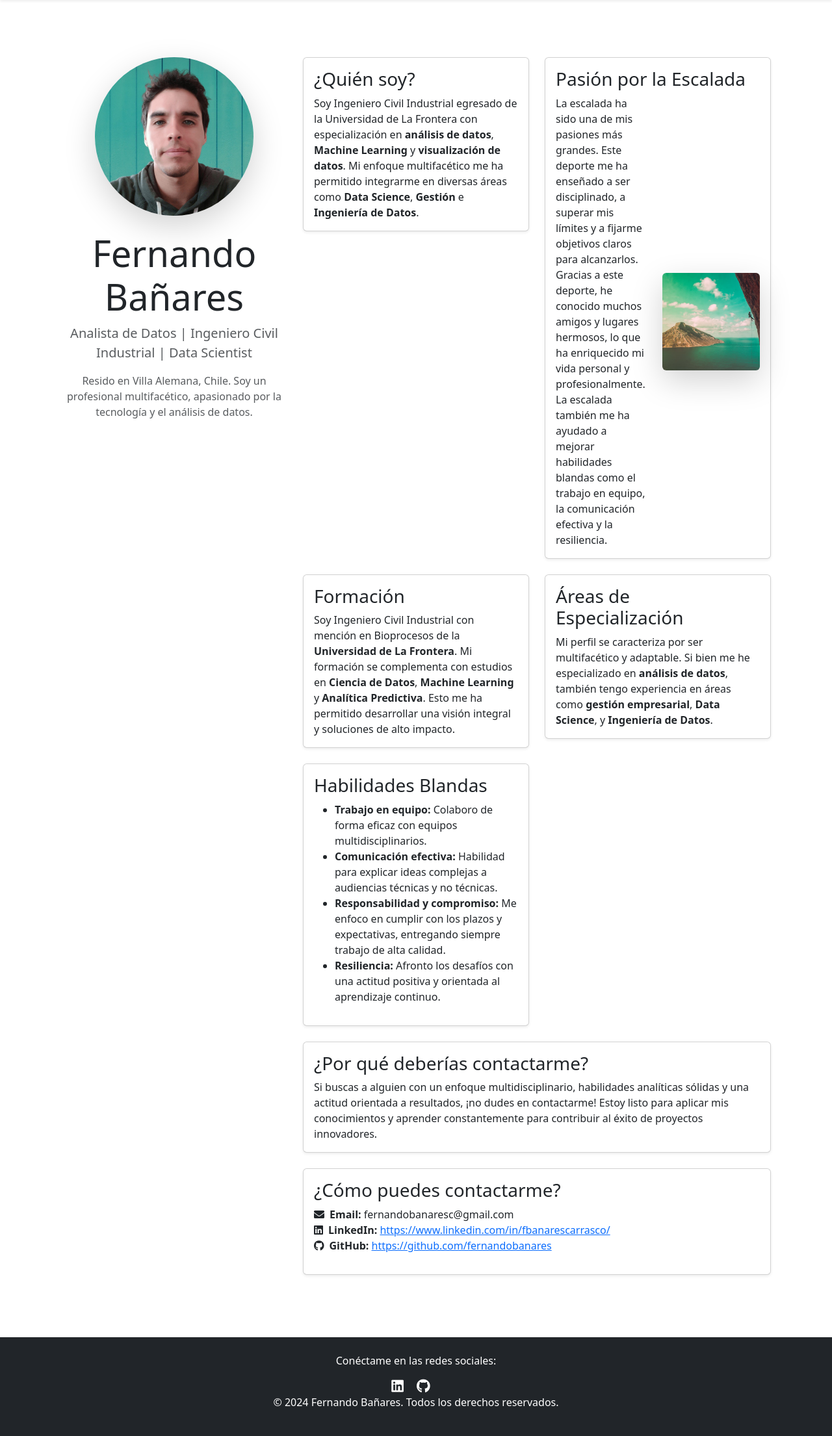
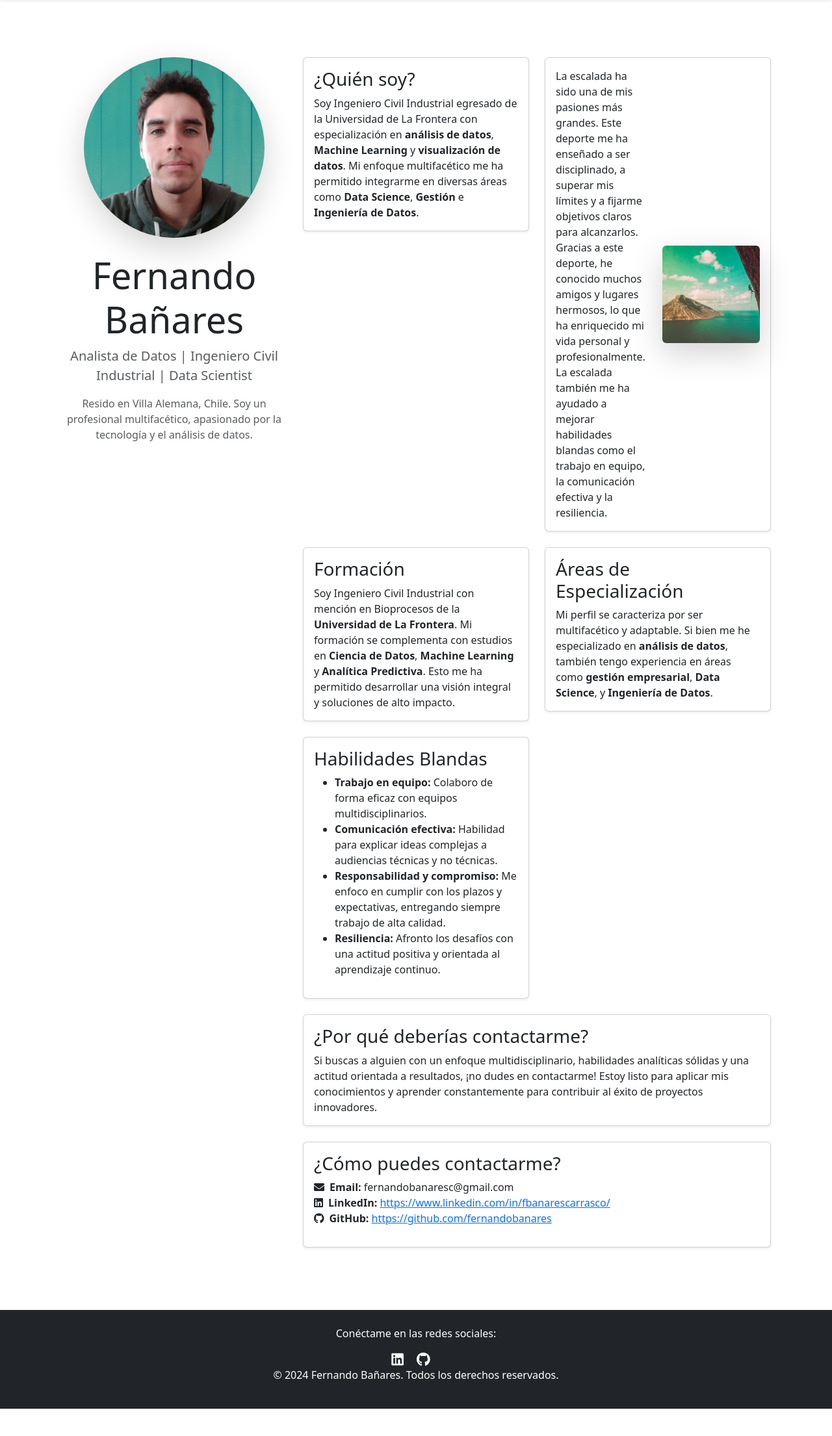
Before and after one commit to fernandobanares/portafolio1, a Django app: page /sobre-mi/ in a window 1280 px wide. Shown: the part 56-2266 px from the top of the page at 65% size. After the commit the page ends 2224 px from the top, so only its background shows below. Run offline with Django 5.2, Linux system fonts and the light colour scheme.

Commit message:
8 mejora

```diff
--- a/templates/sobre_mi.html
+++ b/templates/sobre_mi.html
@@ -6,15 +6,18 @@
 {% block content %}
 <div class="container my-5">
     <div class="row">
-        <div class="col-lg-4 col-md-12 mb-4 text-center">
-            <img src="{% static 'images/fernando_banares.jpg' %}" class="img-fluid rounded-circle shadow-lg" alt="Fernando Bañares" style="max-width: 70%; height: auto;">
+        <!-- Columna de foto de perfil y descripción (compacto y alineado) -->
+        <div class="col-lg-4 col-md-6 mb-4 text-center">
+            <img src="{% static 'images/fernando_banares.jpg' %}" class="img-fluid rounded-circle shadow-lg" alt="Fernando Bañares" style="max-width: 80%; height: auto;">
             <h1 class="display-4 mt-4">Fernando Bañares</h1>
             <p class="lead text-muted">Analista de Datos | Ingeniero Civil Industrial | Data Scientist</p>
             <p class="text-muted">Resido en Villa Alemana, Chile. Soy un profesional multifacético, apasionado por la tecnología y el análisis de datos.</p>
         </div>
 
-        <div class="col-lg-8 col-md-12 mb-4">
+        <!-- Columna de contenido textual -->
+        <div class="col-lg-8 col-md-6 mb-4">
             <div class="row">
+                <!-- ¿Quién soy? -->
                 <div class="col-lg-6 col-md-12 mb-4">
                     <div class="card shadow-sm">
                         <div class="card-body">
@@ -26,11 +29,10 @@
                     </div>
                 </div>
 
+                <!-- Pasión por la Escalada -->
                 <div class="col-lg-6 col-md-12 mb-4">
                     <div class="card shadow-sm">
-                        <div class="card-body">
-                            <h3 class="card-title">Pasión por la Escalada</h3>
-                            <div class="d-flex align-items-center">
+                        <div class="card-body d-flex align-items-center">
                             <div class="me-4">
                                 <p class="card-text">
                                     La escalada ha sido una de mis pasiones más grandes. Este deporte me ha enseñado a ser disciplinado, a superar mis límites y a fijarme objetivos claros para alcanzarlos. Gracias a este deporte, he conocido muchos amigos y lugares hermosos, lo que ha enriquecido mi vida personal y profesionalmente. La escalada también me ha ayudado a mejorar habilidades blandas como el trabajo en equipo, la comunicación efectiva y la resiliencia.
@@ -42,8 +44,8 @@
                         </div>
                     </div>
                 </div>
-                </div>
 
+                <!-- Formación -->
                 <div class="col-lg-6 col-md-12 mb-4">
                     <div class="card shadow-sm">
                         <div class="card-body">
@@ -55,6 +57,7 @@
                     </div>
                 </div>
 
+                <!-- Áreas de Especialización -->
                 <div class="col-lg-6 col-md-12 mb-4">
                     <div class="card shadow-sm">
                         <div class="card-body">
@@ -66,6 +69,7 @@
                     </div>
                 </div>
 
+                <!-- Habilidades Blandas -->
                 <div class="col-lg-6 col-md-12 mb-4">
                     <div class="card shadow-sm">
                         <div class="card-body">
@@ -80,6 +84,7 @@
                     </div>
                 </div>
 
+                <!-- ¿Por qué deberías contactarme? -->
                 <div class="col-lg-12 col-md-12 mb-4">
                     <div class="card shadow-sm">
                         <div class="card-body">
@@ -91,6 +96,7 @@
                     </div>
                 </div>
 
+                <!-- ¿Cómo puedes contactarme? -->
                 <div class="col-lg-12 col-md-12 mb-4">
                     <div class="card shadow-sm">
                         <div class="card-body">
```
Lines whose indentation alone changed are shown as unchanged.
